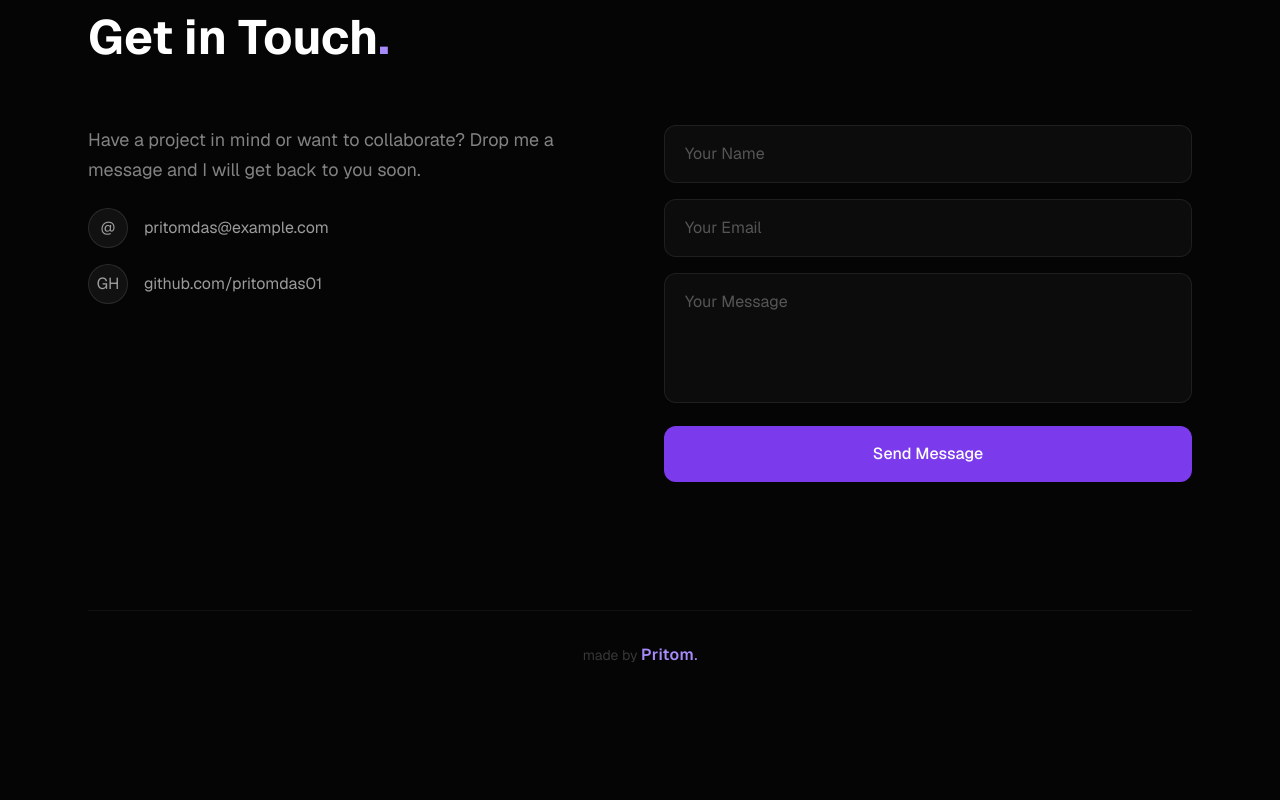
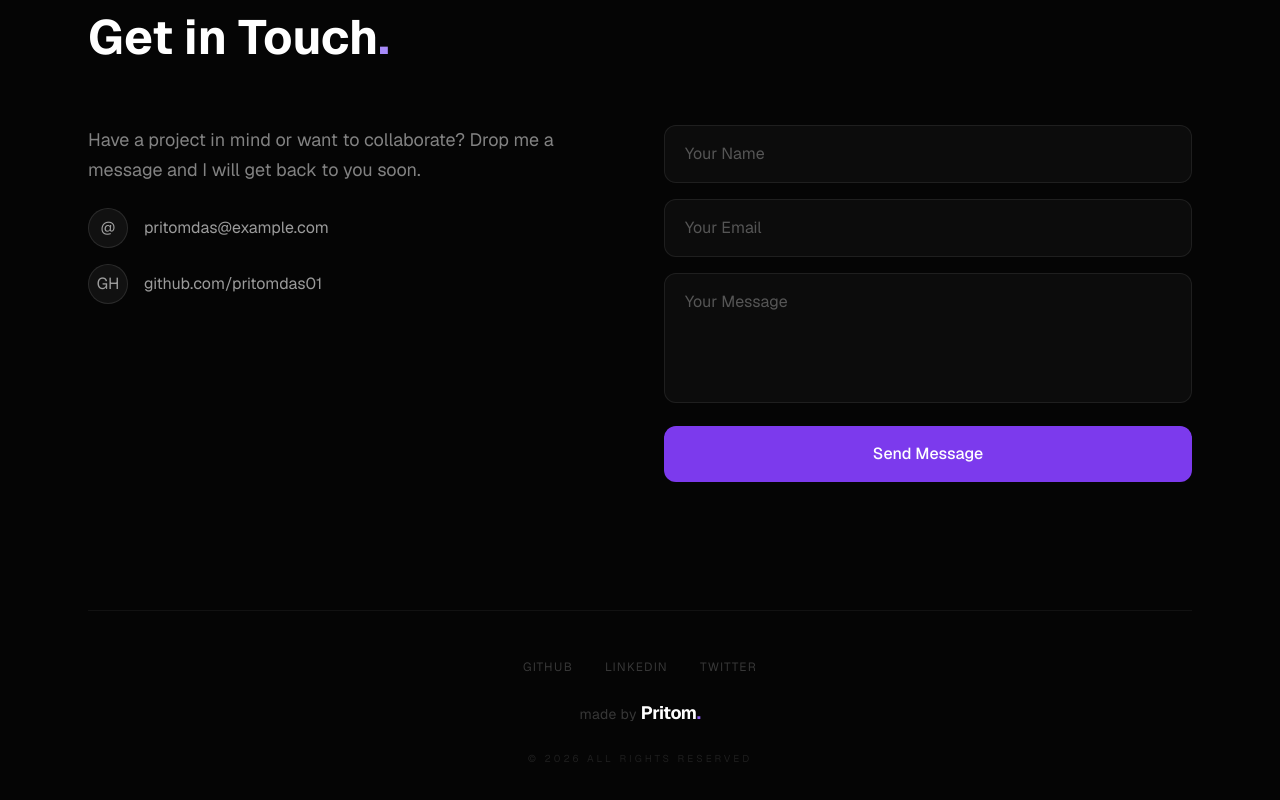
Before and after one commit to pritomdas01/portfolio, a Next.js app: page / in a window 1280 px wide. Shown: the part 3121-3921 px from the top of the page. Built offline with nearby package versions, Linux system fonts and the light colour scheme.

Commit message:
update footer

```diff
--- a/app/components/Contact.tsx
+++ b/app/components/Contact.tsx
@@ -90,16 +90,32 @@ export default function Contact() {
       </div>
 
       <motion.div
-        initial={{ opacity: 0 }}
-        whileInView={{ opacity: 1 }}
-        viewport={{ once: true }}
-        transition={{ delay: 0.5 }}
-        className="mt-32 pt-8 border-t border-white/[0.05] text-center"
-      >
-        <span className="text-white/20 text-sm">made by </span>
-        <span className="text-violet-400 font-semibold tracking-wide">Pritom</span>
-        <span className="text-violet-400">.</span>
-      </motion.div>
+  initial={{ opacity: 0, y: 20 }}
+  whileInView={{ opacity: 1, y: 0 }}
+  viewport={{ once: true }}
+  transition={{ duration: 0.8, delay: 0.2 }}
+  className="mt-32 pt-12 pb-8 border-t border-white/[0.05] flex flex-col items-center gap-6"
+>
+  {/* সোশ্যাল লিঙ্কস - আপনার থিমের সাথে ম্যাচিং */}
+  <div className="flex gap-8">
+    <a href="https://github.com/pritomdas01" target="_blank" className="text-white/20 hover:text-violet-400 transition-all duration-300 text-xs tracking-widest uppercase">Github</a>
+    <a href="#" className="text-white/20 hover:text-violet-400 transition-all duration-300 text-xs tracking-widest uppercase">LinkedIn</a>
+    <a href="#" className="text-white/20 hover:text-violet-400 transition-all duration-300 text-xs tracking-widest uppercase">Twitter</a>
+  </div>
+
+  {/* মেইন টেক্সট */}
+  <div className="text-center">
+    <span className="text-white/20 text-sm tracking-wide">made by </span>
+    <span className="text-white font-bold tracking-tight text-lg">
+      Pritom<span className="text-violet-500">.</span>
+    </span>
+  </div>
+
+  {/* ছোট কপিরাইট লাইন */}
+  <p className="text-[10px] text-white/10 tracking-[0.3em] uppercase">
+    © 2026 All Rights Reserved
+  </p>
+</motion.div>
     </section>
   );
 }
```
